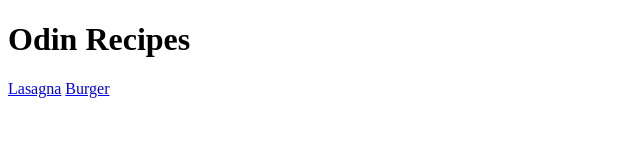
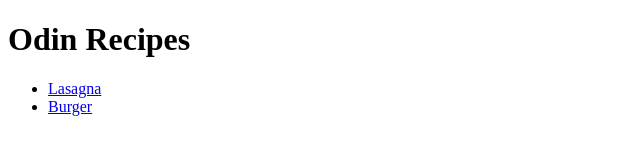
Before and after one commit to m-udris/odin-recipes, a plain HTML site: page index.html in a window 1280 px wide. Shown: the whole page, without its empty margins (0-640 px from the left). Drawn offline with Linux system fonts and the light colour scheme.

Commit message:
feat: change recipe list layout to unordered list

```diff
--- a/index.html
+++ b/index.html
@@ -7,7 +7,9 @@
 </head>
 <body>
     <h1>Odin Recipes</h1>
-    <a href="./recipes/lasagna.html">Lasagna</a>
-    <a href="./recipes/burger.html">Burger</a>
+    <ul>
+        <li><a href="./recipes/lasagna.html">Lasagna</a></li>
+        <li><a href="./recipes/burger.html">Burger</a></li>
+    </ul>
 </body>
 </html>
```
